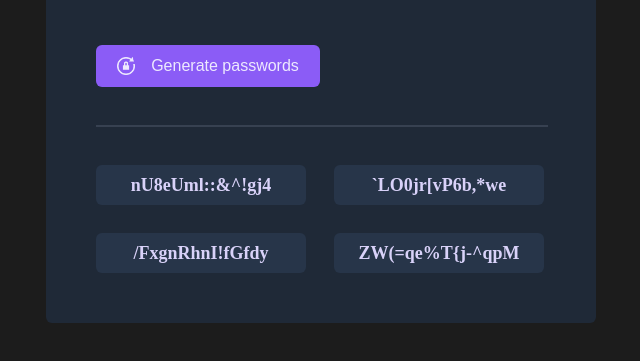
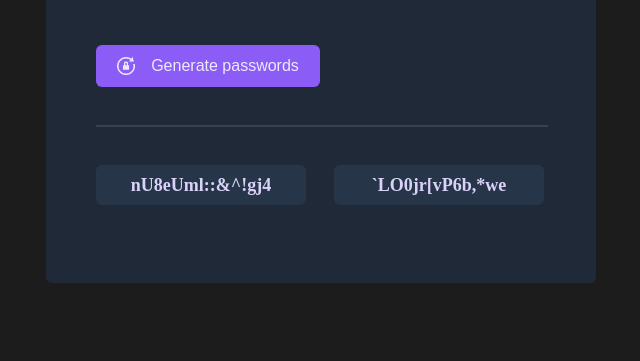
Before and after one commit to HashtagDevM/random-password-generator, a plain HTML site: page index.html in a window 1280 px wide. Both pictures are taken after a click on the button "Generate passwords". Shown: the part 303-664 px from the top of the page, without its empty margins (319-959 px from the left). Drawn offline with Linux system fonts and the light colour scheme.

Commit message:
Amendments made
- Images removed from the password divs,
 - 2 of the password divs were removed,
 - Center alignment was done for the container div,
- "let" changed to "const".

```diff
--- a/index.html
+++ b/index.html
@@ -19,7 +19,7 @@
 			<h1>Generate a <br /><span>random password</span></h1>
 			<p>Never use an insecure password again.</p>
 
-			<button id="generateNewPswd">
+			<button id="generatePasswords">
 				<img class="lock" src="img/generate.png" alt="icon" />
 				Generate passwords
 			</button>
@@ -27,18 +27,8 @@
 			<div class="border"></div>
 
 			<div class="password-container">
-				<div id="passwordOne" class="password-box-1" onclick="newPassword()">
-					<img class="no-password" src="img/dots.png" alt="dots" />
-				</div>
-				<div id="passwordTwo" class="password-box-2" onclick="newPassword()">
-					<img class="no-password" src="img/dots.png" alt="dots" />
-				</div>
-				<div id="passwordThree" class="password-box-3" onclick="newPassword()">
-					<img class="no-password" src="img/dots.png" alt="dots" />
-				</div>
-				<div id="passwordFour" class="password-box-4" onclick="newPassword()">
-					<img class="no-password" src="img/dots.png" alt="dots" />
-				</div>
+				<div id="passwordOne" class="password-box-1"></div>
+				<div id="passwordTwo" class="password-box-2"></div>
 			</div>
 		</div>
 
--- a/index.js
+++ b/index.js
@@ -1,7 +1,6 @@
-const passwordOneEl = document.getElementById("passwordOne");
-const passwordTwoEl = document.getElementById("passwordTwo");
-const passwordThreeEl = document.getElementById("passwordThree");
-const passwordFourEl = document.getElementById("passwordFour");
+const generatePasswords = document.querySelector("#generatePasswords");
+const passwordOneEl = document.querySelector("#passwordOne");
+const passwordTwoEl = document.querySelector("#passwordTwo");
 
 const characters = [
 	"A",
@@ -97,12 +96,12 @@ const characters = [
 	"/",
 ];
 
-let passwordLength = 15;
+const passwordLength = 15;
 
-generateNewPswd.addEventListener("click", function () {
+generatePasswords.addEventListener("click", function () {
 	function getRandomCharacter() {
-		let randomChar = Math.floor(Math.random() * characters.length);
-		return characters[randomChar];
+		const randomCharacter = Math.floor(Math.random() * characters.length);
+		return characters[randomCharacter];
 	}
 
 	function generateRandomPassword() {
@@ -113,13 +112,9 @@ generateNewPswd.addEventListener("click", function () {
 		return randomPassword;
 	}
 
-	const generatedPasswordOne = generateRandomPassword();
-	const generatedPasswordTwo = generateRandomPassword();
-	const generatedPasswordThree = generateRandomPassword();
-	const generatedPasswordFour = generateRandomPassword();
+	const randomPasswordOne = generateRandomPassword();
+	passwordOneEl.innerText = randomPasswordOne;
 
-	passwordOneEl.innerText = generatedPasswordOne;
-	passwordTwoEl.innerText = generatedPasswordTwo;
-	passwordThreeEl.innerText = generatedPasswordThree;
-	passwordFourEl.innerText = generatedPasswordFour;
+	const randomPasswordTwo = generateRandomPassword();
+	passwordTwoEl.innerText = randomPasswordTwo;
 });
```
Also changed, not shown: img/dots.png (deleted).
